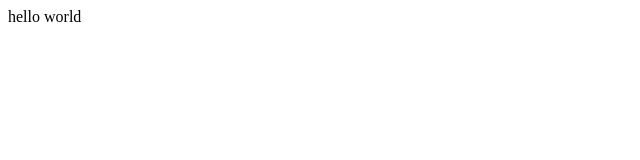
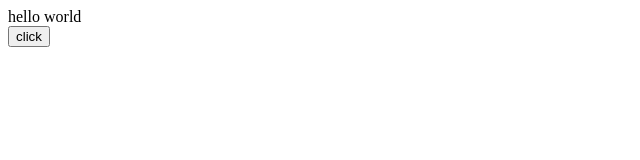
Before and after one commit to shenglongy/pixel-testing, a plain HTML site: page index.html in a window 1280 px wide. Shown: the whole page, without its empty margins (0-640 px from the left). Drawn offline with Linux system fonts and the light colour scheme.

Commit message:
update test code

```diff
--- a/index.html
+++ b/index.html
@@ -15,5 +15,11 @@
 </head>
 <body>
   <div>hello world</div>
+  <button onclick="handleClick()">click</button>
+  <script>
+    const handleClick = () => {
+      otag("event", "staticpageview")
+    }
+  </script>
 </body>
 </html>
```
